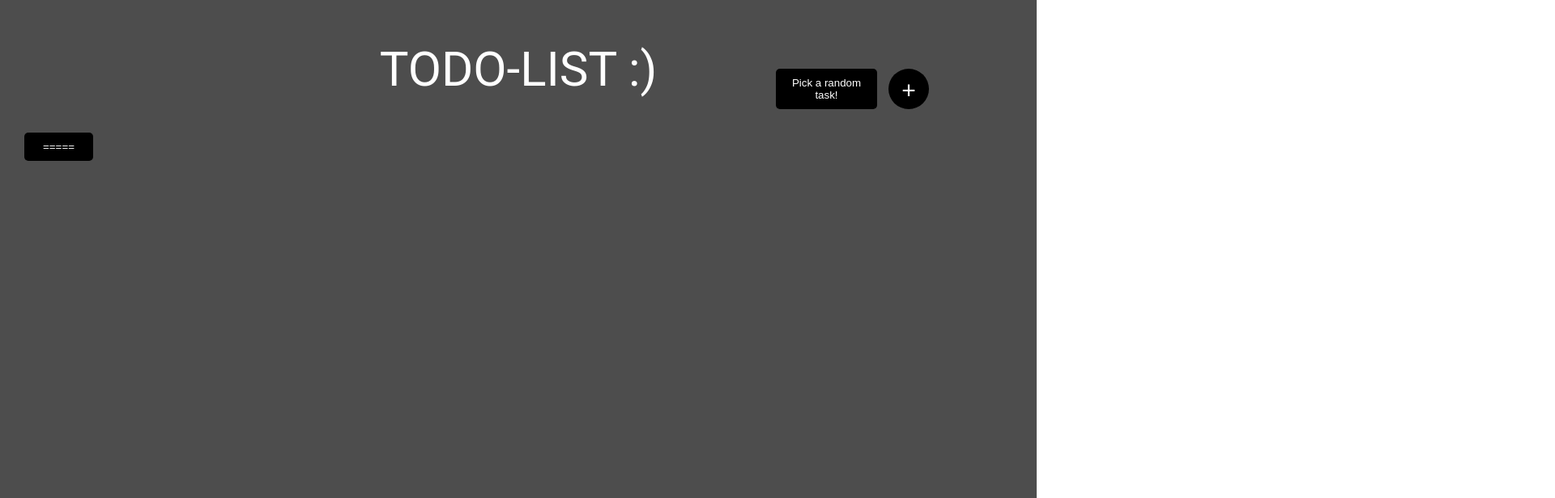
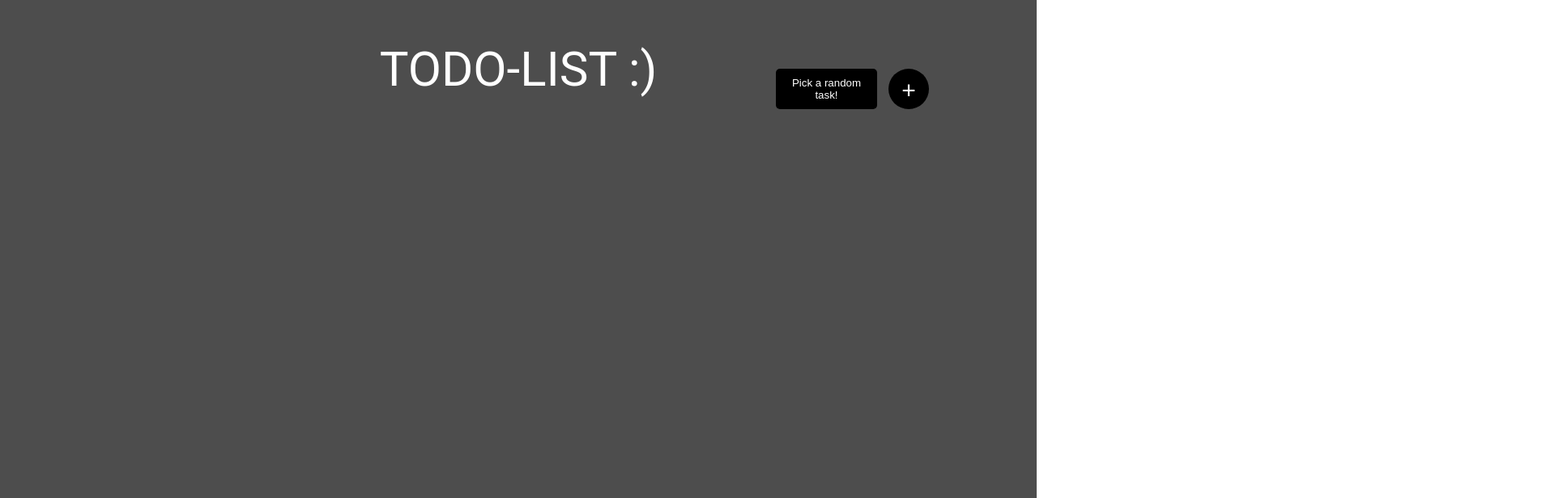
Before and after one commit to AmosesYT/vue-todo-list, a Vue app: page / in a window 1280 px wide. Shown: the top 616 px of the page at 81% size, 1920 px wide, since content can reach past the window. Built offline with nearby package versions, Linux system fonts and the light colour scheme.

Commit message:
dont care

```diff
--- a/src/App.vue
+++ b/src/App.vue
@@ -142,7 +142,7 @@ const pickRandomCard = () => {
       <button v-if="card.completed" class="delete" @click="removeTask(card.id)">x</button>
       <span class="slam" v-if="card.completed">COMPLETED!</span>
     </div>
-    <button>=====</button>
+
   </div>
   <div v-if="pickedCard" class="picked-card">
   <div class="card" >
```
